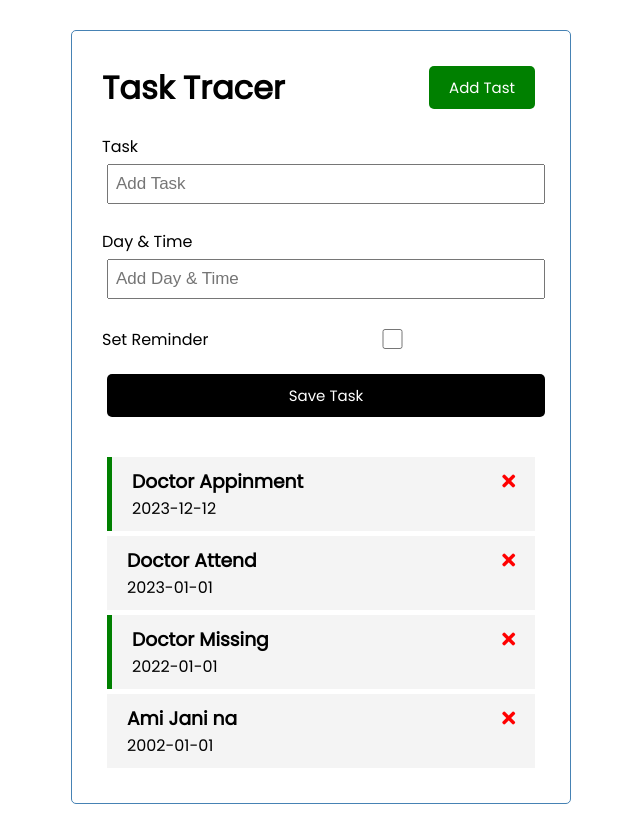
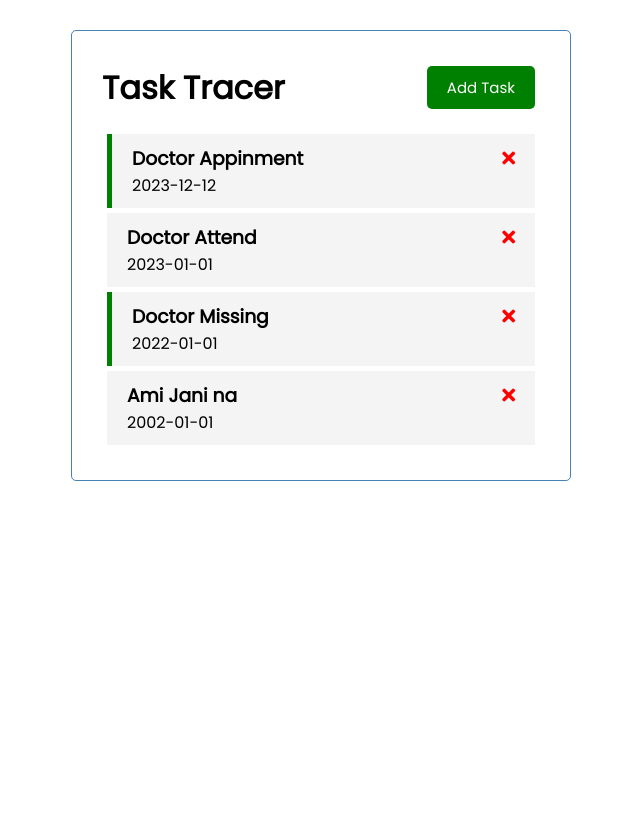
Before and after one commit to apel-pompi/Vue_TaskTracer, a Vue app: page / in a window 1280 px wide. Shown: the whole page, without its empty margins (319-959 px from the left). After the commit the page ends 800 px from the top, so only its background shows below. Built offline with nearby package versions, Linux system fonts and the light colour scheme.

Commit message:
add task show hide

```diff
--- a/src/App.vue
+++ b/src/App.vue
@@ -1,17 +1,20 @@
 <template>
   <div class="container">
-    <Header title="Task Tracker"></Header>
-    <AddTask @add-task="addTask"/>
-    <Tasks @toggle-reminder="toggleReminder" @delete-task="deleteTask" :tasks="tasks"></Tasks>
+    <Header @toggle-add-task="toggleAddTask" title="Task Tracker" :showAddTask="showAddTask" />
+    <div v-show="showAddTask">
+      <AddTask @add-task="addTask"/>
+    </div>
+
+    <Tasks @toggle-reminder="toggleReminder" @delete-task="deleteTask" :tasks="tasks" />
   </div>
 
 </template>
 
 <script>
 
-import Header from "./components/Header";
-import Tasks from "./components/Tasks";
-import AddTask from "./components/AddTask";
+import Header from "./components/Header"
+import Tasks from "./components/Tasks"
+import AddTask from "./components/AddTask"
 export default {
   name: 'App',
   components: {
@@ -21,12 +24,16 @@ export default {
   },
   data(){
     return{
-      tasks:[]
+      tasks:[],
+      showAddTask:false
     }
   },
   methods:{
     addTask(task){
       this.tasks = [...this.tasks,task]
+    },
+    toggleAddTask(){
+      this.showAddTask = !this.showAddTask
     },
     deleteTask(id){
       if(confirm('Are you sure!'))
--- a/src/components/Button.vue
+++ b/src/components/Button.vue
@@ -11,7 +11,7 @@
         },
         methods:{
             onClick(){
-                console.log('click')
+                this.$emit('toggle-add-task')
             }
         }
     }
--- a/src/components/Header.vue
+++ b/src/components/Header.vue
@@ -1,7 +1,7 @@
 <template>
     <header>
         <h1>Task Tracer</h1>
-        <Button text="Add Tast" color="green"></Button>
+        <Button @toggle-add-task="$emit('toggle-add-task')" :text="showAddTask ? 'Close' : 'Add Task'" :color="showAddTask ? 'red' : 'green'" />
     </header>
 </template>
 
@@ -9,6 +9,10 @@
     import Button from "./Button";
     export default{
         name:'Header',
+        props:{
+            title:String,
+            showAddTask:Boolean
+        },
         components:{
             Button
         },
--- a/src/components/Task.vue
+++ b/src/components/Task.vue
@@ -1,5 +1,5 @@
 <template>
-    <div @click="$emit('toggle-reminder',task.id)" :class="[task.reminder ? 'reminder' : '', 'task']">
+    <div @dblclick="$emit('toggle-reminder',task.id)" :class="[task.reminder ? 'reminder' : '', 'task']">
         <h3>
             {{ task.text }}
             <i @click="$emit('delete-task',task.id)" class="fas fa-times"></i>
--- a/src/main.js
+++ b/src/main.js
@@ -1,4 +1,5 @@
 import { createApp } from 'vue'
 import App from './App.vue'
 
-createApp(App).mount('#app')
+createApp(App)
+    .mount('#app')
```
